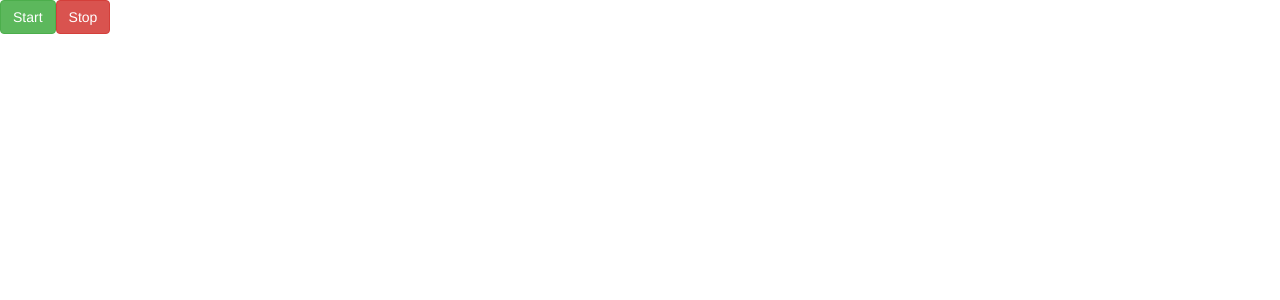
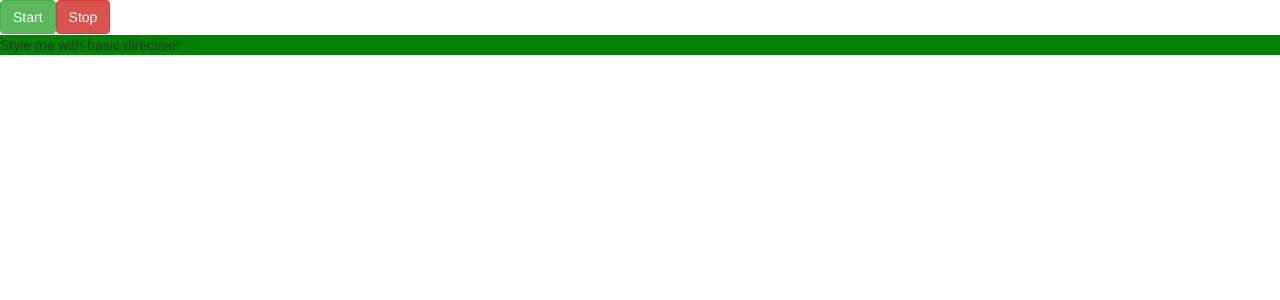
Before and after one commit to jpba1986/assig4-app, an Angular app: page / in a window 1280 px wide. Shown: the top 300 px of the page. Built offline with nearby package versions, Linux system fonts and the light colour scheme.

Commit message:
creating new directives

```diff
--- a/src/app/app.component.html
+++ b/src/app/app.component.html
@@ -11,3 +11,5 @@
         <app-even *ngFor="let n2 of evenNumbers" [number]="n2"></app-even>
     </div>
   </div>
+
+  <p appBasicHighlight> Style me with basic directive!</p>
--- a/src/app/app.module.ts
+++ b/src/app/app.module.ts
@@ -5,13 +5,15 @@
 import { GameControlComponent } from './game-control/game-control.component';
 import { OddComponent } from './odd/odd.component';
 import { EvenComponent } from './even/even.component';
+import { BasicHighlightDirective } from './basic-higlight/basic-highlight.directive';
 
 @NgModule({
   declarations: [
     AppComponent,
     GameControlComponent,
     OddComponent,
-    EvenComponent
+    EvenComponent,
+    BasicHighlightDirective
   ],
   imports: [
     BrowserModule
--- /dev/null
+++ b/src/app/basic-higlight/basic-highlight.directive.ts
@@ -0,0 +1,14 @@
+import { Directive, ElementRef, OnInit} from '@angular/core';
+
+@Directive({
+    selector:'[appBasicHighlight]'
+})
+export class BasicHighlightDirective  implements OnInit {
+  constructor(private elementRef: ElementRef){
+  }
+
+    ngOnInit(){
+     this.elementRef.nativeElement.style.backgroundColor = 'green';
+    }
+
+}
```
